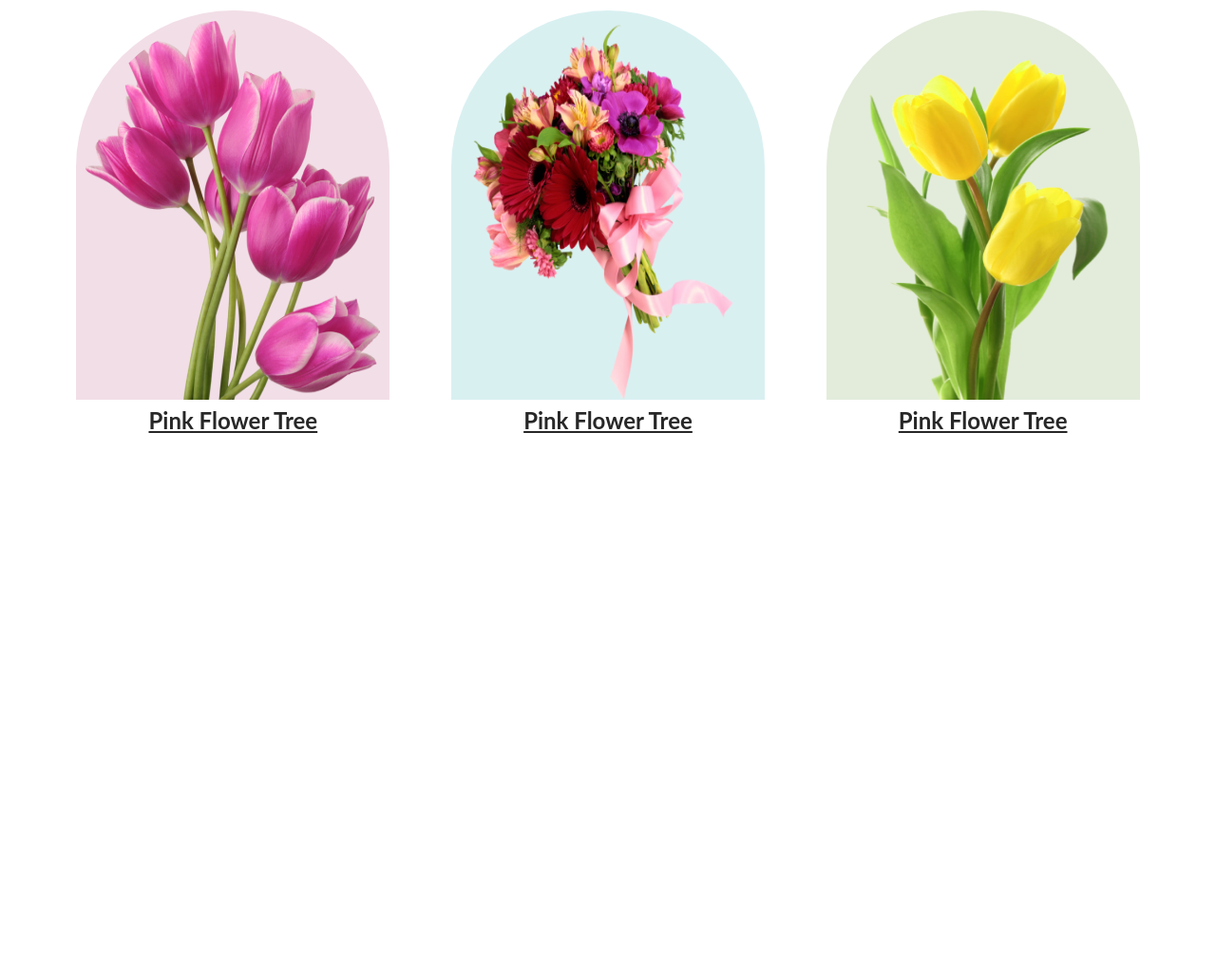
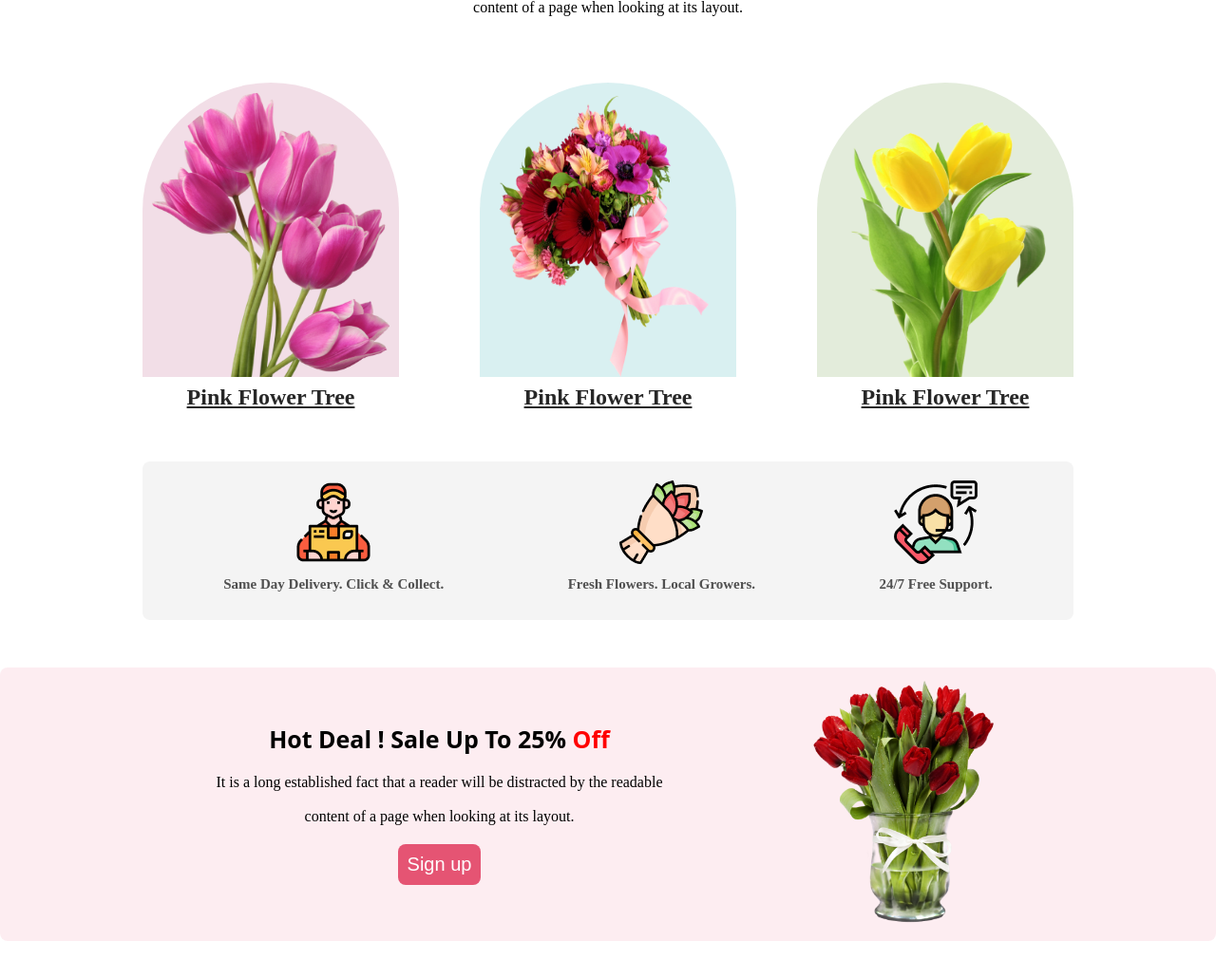
Before and after one commit to shahinsadik/flower-shop, a plain HTML site: page index.html in a window 1280 px wide. Shown: the part 682-1712 px from the top of the page at 95% size. Before the commit the page ends 1142 px from the top, so only its background shows below. Drawn offline with Linux system fonts and the light colour scheme.

Commit message:
service add

```diff
--- a/index.html
+++ b/index.html
@@ -51,6 +51,42 @@
                 </div>
             </div>
         </Section>
+        <section>
+            <div class="service-container">
+                <div class="service">
+                    <img src="image/Group 57.png" alt="">
+                    <p class="service-title">Same Day Delivery. Click & Collect.</p>
+                </div>
+                <div class="service">
+                    <img src="image/Group 58.png" alt="">
+                    <p class="service-title">Fresh Flowers. Local Growers.</p>
+                </div>
+                <div class="service">
+                    <img src="image/Group 59.png" alt="">
+                    <p class="service-title">24/7 Free Support.</p>
+                </div>
+            </div>
+        </section>
+        <Section>
+            <header>
+                <section>
+                    <div class="offer-container">
+                        <div class="offer-text">
+                            <h1 class="offer-title">
+                                Hot Deal ! Sale Up To 25% <span>Off</span>
+                            </h1>
+                            <p class="offer-des">
+                                It is a long established fact that a reader will be distracted by the readable <br><br> content of a page when looking at its layout.
+                            </p>
+                            <Button class="btn">Sign up </Button>
+                        </div>
+                        <div>
+                            <img class="offer-image" src="image/pngwing 8.png" alt="">
+                        </div>
+                    </div>
+
+                </section>
+        </Section>
     </main>
 
     <!-- footer section  -->
--- a/style.css
+++ b/style.css
@@ -4,20 +4,22 @@
    }
 .header-container{
     display: flex;
+    gap: 50px;
     background: rgba(229, 84, 115, 0.10);
     align-items: center;
     justify-content: space-around;
-    padding: 10px 48px 0px 48px;
+    padding: 50px 150px 0px 150px;
 }
 .header-image{
     width: 400px;
+    margin-bottom: -4px;
+
 
 }
 
 .title{
     font-size: 3rem;
     padding-bottom: 10px;
-    font-family: system-ui, -apple-system, BlinkMacSystemFont, 'Segoe UI', Roboto, Oxygen, Ubuntu, Cantarell, 'Open Sans', 'Helvetica Neue', sans-serif;
 }
 .desc{
 
@@ -43,14 +45,14 @@
 }
 .img-contaier{
     display: flex;
-    padding: 10px 48px 0px 48px;
+    padding: 50px 150px 0px 150px;
     align-items: center;
-    justify-content:space-around;
+    justify-content:space-between;
 
 }
 .img-main{
-    width: 310px;
-    height: 400px;
+    width: 250px;
+    height: 300px;
     padding:10px 10px 0px 10px;
 }
 .img-list1{
@@ -67,10 +69,48 @@
 .img-list-title{
     color: #272727;
     text-align: center;
-font-family: Lato;
     font-size: 24px;
-font-style: normal;
     font-weight: 700;
     line-height: 35px;
     text-decoration-line: underline;
 }
+.service-container{
+    display: flex;
+    border-radius: 8px;
+    background: rgba(39, 39, 39, 0.05);
+    margin: 50px 150px 0px 150px;
+    align-items: center;
+    justify-content:space-around;
+    text-align: center;
+    padding: 20px;
+}
+.service-title{
+    color: rgba(39, 39, 39, 0.80);
+    text-align: center;
+    font-size: 15px;
+    font-style: normal;
+    font-weight: 600;
+    line-height: 35px;
+}
+.offer-container{
+    display: flex;
+    border-radius: 8px;
+    background: rgba(229, 84, 115, 0.10);
+    padding: 10px 150px 10px 150px;
+    align-items: center;
+    justify-content:space-around;
+    text-align: center;
+    margin-top: 50px;
+    margin-bottom: 50px;
+}
+.offer-title{
+    font-size: 25px;
+    font-family:system-ui, -apple-system, BlinkMacSystemFont, 'Segoe UI', Roboto, Oxygen, Ubuntu, Cantarell, 'Open Sans', 'Helvetica Neue', sans-serif;
+    padding-bottom: 20px;
+}
+.offer-image{
+    width: 200px;
+}
+span{
+    color: red;
+}
```
Lines whose indentation alone changed are shown as unchanged.
